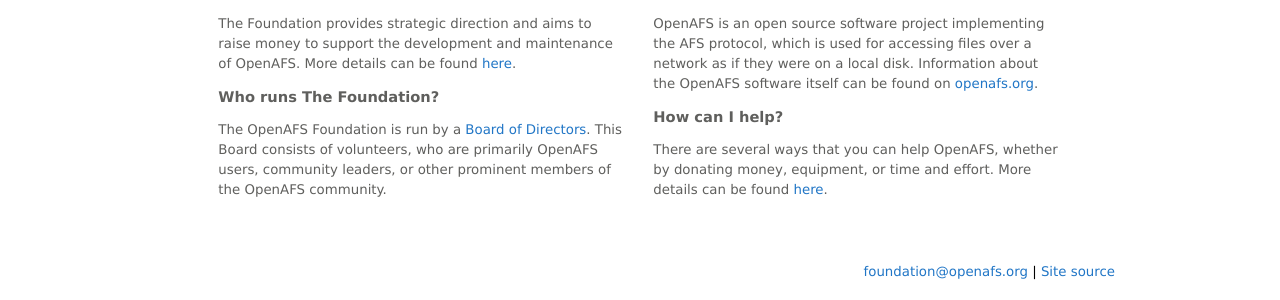
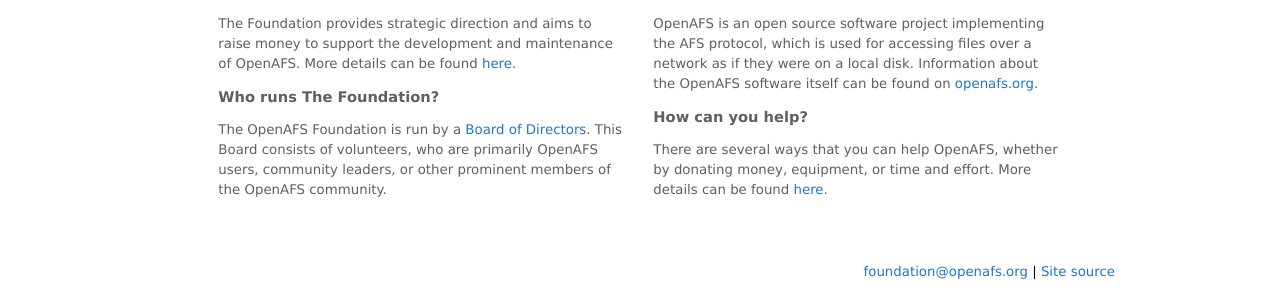
Before and after one commit to openafsfoundation/openafsfoundation.org, a Jekyll site: the page built from index.md, in a window 1280 px wide. Shown: the part 326-626 px from the top of the page. Built offline with Jekyll 4.4.1, drawn with Linux system fonts in a browser that asks for light colours.

Commit message:
Content edit: How You Can Help
Change pronoun to You.

```diff
--- a/index.md
+++ b/index.md
@@ -29,7 +29,7 @@
     on a local disk. Information about the OpenAFS software itself can be found
     on <a href="http://www.openafs.org/">openafs.org</a>.</p>
 
-    <h4>How can I help?</h4>
+    <h4>How can you help?</h4>
     <p>There are several ways that you can help OpenAFS, whether by donating
     money, equipment, or time and effort. More details can be found <a
     href="support/">here</a>.</p>
```
